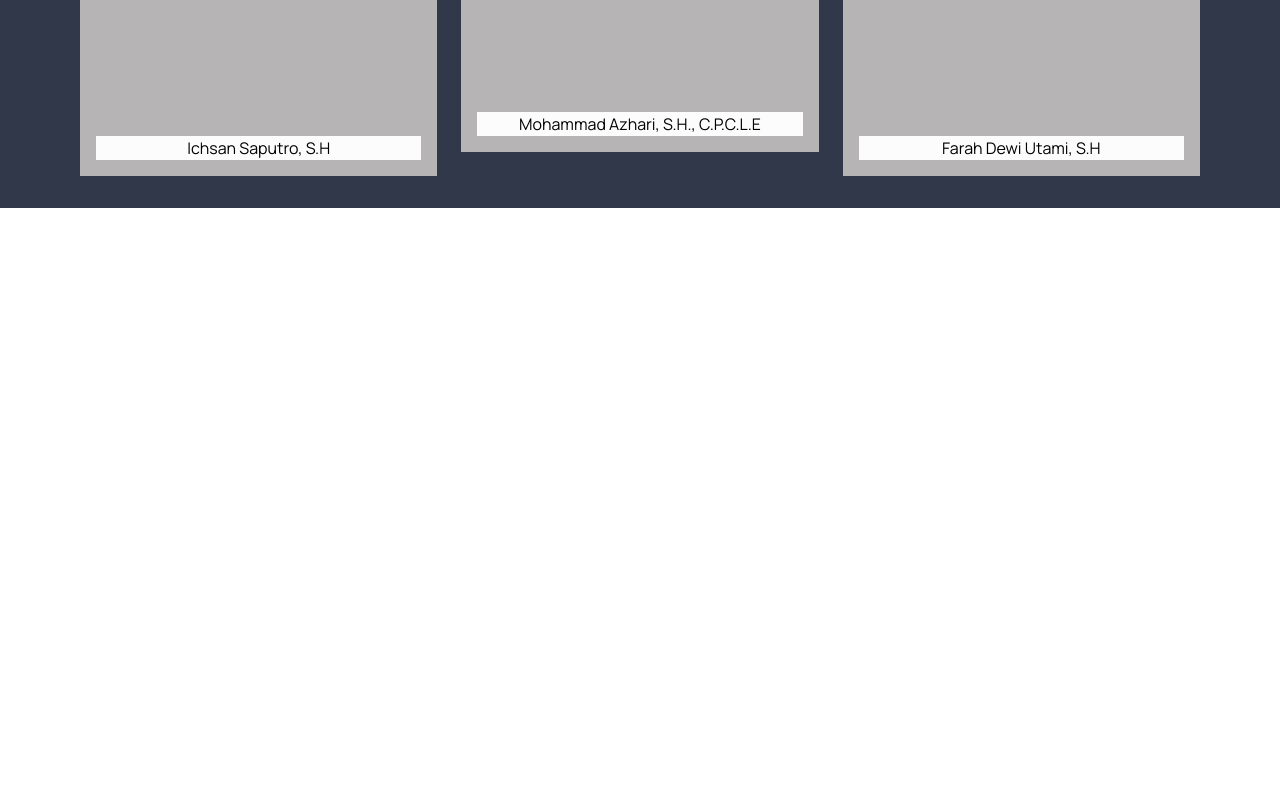
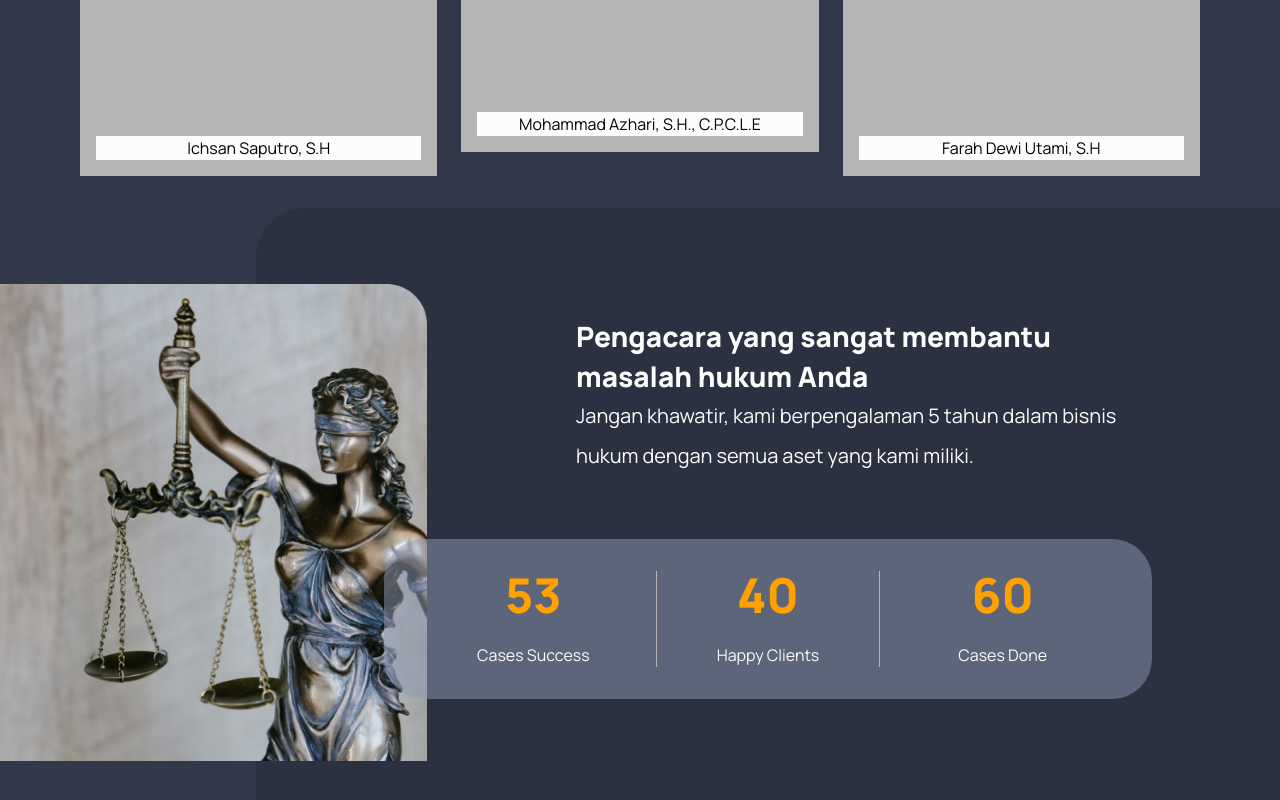
Before and after one commit to robbyawaldi/ari-co-lawyers, a Next.js app in the folder web/: page / in a window 1280 px wide. Shown: the part 2280-3080 px from the top of the page. Before the commit the page ends 2488 px from the top, so only its background shows below. Built offline with nearby package versions, Linux system fonts and the light colour scheme.

Commit message:
add homecounter

```diff
--- /dev/null
+++ b/web/components/atoms/HomeCounterBar.tsx
@@ -0,0 +1,24 @@
+import React from 'react'
+import styles from '../../styles/atoms/HomeCounterBar.module.css'
+
+interface HomeCounterBarProps {
+}
+
+export const HomeCounterBar: React.FC<HomeCounterBarProps> = ({ }) => {
+    return (
+        <div className={styles.body}>
+            <div className={styles.item}>
+                <div>53</div>
+                <p>Cases Success</p>
+            </div>
+            <div className={styles.item}>
+                <div>40</div>
+                <p>Happy Clients</p>
+            </div>
+            <div className={styles.item}>
+                <div>60</div>
+                <p>Cases Done</p>
+            </div>
+        </div>
+    );
+}
--- /dev/null
+++ b/web/components/molecules/HomeCounter.tsx
@@ -0,0 +1,28 @@
+import React from 'react'
+import { Section } from '../templates/Section';
+import styles from '../../styles/molecules/HomeCounter.module.css'
+import { HomeCounterBar } from '../atoms/HomeCounterBar';
+
+interface HomeCounterProps {
+}
+
+export const HomeCounter: React.FC<HomeCounterProps> = ({ }) => {
+    return (
+        <Section isFull={true}>
+            <div className={styles.body}>
+                <div className={styles.content}>
+                    <div className={styles.background}>
+                    </div>
+                    <div>
+                        <h1>Pengacara yang sangat membantu masalah hukum Anda</h1>
+                        <p>
+                            Jangan khawatir, kami berpengalaman 5 tahun dalam
+                            bisnis hukum dengan semua aset yang kami miliki.
+                        </p>
+                        <HomeCounterBar />
+                    </div>
+                </div>
+            </div>
+        </Section>
+    );
+}
--- a/web/components/organisms/HomeMiddle.tsx
+++ b/web/components/organisms/HomeMiddle.tsx
@@ -2,6 +2,7 @@ import React from 'react'
 import { HomeServices } from '../molecules/HomeServices';
 import styles from '../../styles/organisms/HomeMiddle.module.css'
 import { HomeTeam } from '../molecules/HomeTeam';
+import { HomeCounter } from '../molecules/HomeCounter';
 
 interface HomeMiddleProps {
 }
@@ -11,6 +12,7 @@ export const HomeMiddle: React.FC<HomeMiddleProps> = ({ }) => {
         <div className={styles.body}>
             <HomeServices />
             <HomeTeam />
+            <HomeCounter />
         </div>
     );
 }
--- /dev/null
+++ b/web/styles/atoms/HomeCounterBar.module.css
@@ -0,0 +1,37 @@
+.body {
+    width: min(80vw, 48rem) ;
+    padding: 2rem 2rem;
+    display: grid;
+    grid-template-columns: 1fr 1fr 1fr;
+    background-color: rgba(143, 153, 179, 0.5);
+    border-radius: 40px;
+    place-items: center;
+    position: absolute;
+    bottom: 15%;
+    right: 0;
+}
+
+.body> :nth-child(even) {
+    border-left: 1px solid var(--clr-f-primary);
+    border-right: 1px solid var(--clr-f-primary);
+}
+
+.item {
+    width: 14rem;
+    height: 6rem;
+    display: flex;
+    flex-direction: column;
+    align-items: center;
+    justify-content: space-between;
+}
+
+.item>div {
+    font-size: 3rem;
+    font-weight: 800;
+    color: var(--clr-f-gold);
+    line-height: 3rem;
+}
+
+.item > p {
+    font-size: var(--fs-base);
+}
--- /dev/null
+++ b/web/styles/molecules/HomeCounter.module.css
@@ -0,0 +1,51 @@
+.body {
+    height: 40rem;
+    z-index: 1;
+    display: flex;
+    align-items: center;
+    position: relative;
+}
+
+.body::after {
+    content: '';
+    position: absolute;
+    top: 0;
+    right: 0;
+    background-color: var(--clr-bg-secondary);
+    width: 80%;
+    height: 40rem;
+    z-index: -1;
+    border-top-left-radius: 50px;
+}
+
+.content {
+    display: flex;
+    justify-content: space-between;
+    color: var(--clr-f-white);
+    width: 90%;
+    position: relative;
+}
+
+.content > div:not(.background) {
+    padding: 2rem 0;
+    width: 45vw;
+}
+
+.content > * > h1 {
+    font-size: var(--fs-2xl);
+    font-weight: 800;
+    line-height: 2.5rem;
+}
+
+.content > * > p {
+    font-size: var(--fs-xl);
+    line-height: 2.5rem;
+}
+
+.background {
+    background: url(/assets/backgrounds/bg-home-middle.png);
+    background-repeat: no-repeat;
+    background-size: contain;
+    width: 427px;
+    height: 489px;
+}
```
